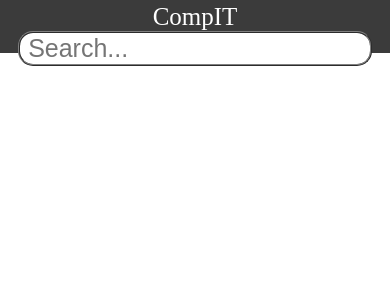
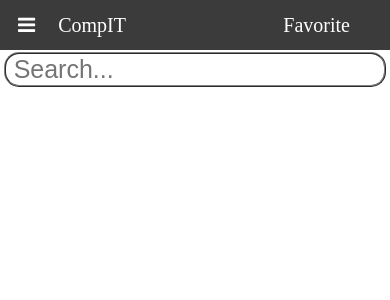
Before and after one commit to silviuilas/CompIt, a PHP site: page /html_files/header.php in a window 390 px wide. Shown: the top 300 px of the page. Run offline with PHP 8.4, Linux system fonts and the light colour scheme.

Commit message:
Responsive HeadBar

```diff
--- a/html/CSS/search.css
+++ b/html/CSS/search.css
@@ -4,7 +4,6 @@
 	text-align: center;
 	position: sticky;
 	top: 0;
-	padding-top:0.7%;
 	width: 100%;
 	height: 50px;
 	z-index: 100;
@@ -39,6 +38,7 @@
 }
 
 .navbar input[type=text] {
+	width: 90%;
   	padding-left:2%;
   	padding-right:5%;
 	border-style:ridge;
@@ -55,6 +55,9 @@
 {
 	position:relative;
 	display:inline-block;
+	float:left;
+	width: 5%;
+	line-height: 50px;
 }
 .dropcontent{
 	display:none;
@@ -142,12 +145,112 @@ body {
 	max-height:35px;
 
 }
-@media only screen and (max-width:1000px)
+.nav_wrapper{
+	height: 100%;
+	top:0;
+	margin-left: 15%;
+	margin-right: 15%;
+}
+.nav_wrapper .logo_wrap{
+	float:left;
+	width: 15%;
+	margin-top:auto;
+	line-height: 50px;
+}
+.nav_wrapper .fav_warp
 {
+	float:left;
+	width: 15%;
+	line-height: 50px;
+}
+.nav_wrapper .name_wrap
+{
+	line-height: 50px;
+	float:left;
+	width: 30%;
+}
+.nav_wrapper #name{
+
+}
+.search_box{
+	float:left;
+	width: 35%;
+	line-height: 50px;
+}
+.movile_search_box{
+	float:left;
+}
+
+@media only screen and (min-width: 1000px) {
+	.hidden_l {
+		display: none;
+		width: 0;
+		height: 0;
+	}
+}
+@media only screen and (max-width:1000px) and (min-width: 500px)
+{
+	.hidden_m{
+		display: none;
+		width: 0;
+		height: 0;
+	}
+	.nav_wrapper{
+		margin-left: 5%;
+		margin-right: 5%;
+	}
+	.nav_wrapper .logo_wrap{
+		float:left;
+		width: 20%;
+	}
+	.nav_wrapper .fav_warp
+	{
+		float:left;
+		width: 15%;
+	}
+	.search_box{
+		float:left;
+		width: 60%;
+	}
+	.navbar a{
+		font-size: 25px;
+	}
 	.main{
 		margin-left:5%;
 		margin-right: 5%;
 	}
-
-
 }
+@media only screen and (max-width:500px)
+{
+	.dropdown
+	{
+		width: 10%;
+	}
+	.nav_wrapper{
+		margin-left: 2%;
+		margin-right: 2%;
+	}
+	.hidden_s{
+		display: none;
+		width: 0;
+		height: 0;
+	}
+	.nav_wrapper .logo_wrap{
+		float:left;
+		width: 25%;
+		margin-right: 15%;
+	}
+	.nav_wrapper .fav_warp
+	{
+		float:left;
+		margin-left: 20%;
+		width: 25%;
+	}
+	.navbar a{
+		font-size: 20px;
+	}
+	.main{
+		margin-left:5%;
+		margin-right: 5%;
+	}
+}
--- a/html/html_files/header.php
+++ b/html/html_files/header.php
@@ -12,9 +12,7 @@
     <title>COMP IT</title>
 </head>
 <nav class="navbar" >
-    <a href="{URL}/">CompIT</a>
-    <input type="text" placeholder="Search...">
-    <a href="#">Favorite</a>
+    <div class="nav_wrapper">
         <div class="dropdown">
             <a href="javascript:void(0);" class="icon" onclick="dropDownHamburger()">
                 <i class="fa fa-bars"></i>
@@ -26,19 +24,22 @@
                 <a href="#">Your Opinion</a>
             </div>
         </div>
-    <a href="{URL}/html_files/login.php">
-    <?php
-    if (session_status() == PHP_SESSION_NONE) {
-        session_start();
-    }
-    if(isset($_SESSION['username'])) {
-        echo "Buna ";
-        echo $_SESSION['username'];
-    }
-    else
-    {
-        echo "Login";
-    }
-    ?>
+        <div class="logo_wrap">
+            <a href="{URL}/" id="logo">CompIT</a>
+        </div>
+        <form class="search_box hidden_s"action="{URL}/PHP/search.php" method="get">
+            <input type="text" name="search" placeholder="Search...">
+        </form>
+        <div class="fav_warp">
+            <a href="#" id="fav">Favorite</a>
+        </div>
+        <div class="name_wrap hidden_m hidden_s">
+            <a href="{URL}/html_files/login.php" id="name">
+                Buna, {NAME}
             </a>
+        </div>
+    </div>
+    <form class="mobile_search_box hidden_m hidden_l"action="{URL}/PHP/search.php" method="get">
+        <input type="text" name="search" placeholder="Search...">
+    </form>
 </nav>
```
Lines whose indentation alone changed are shown as unchanged.
